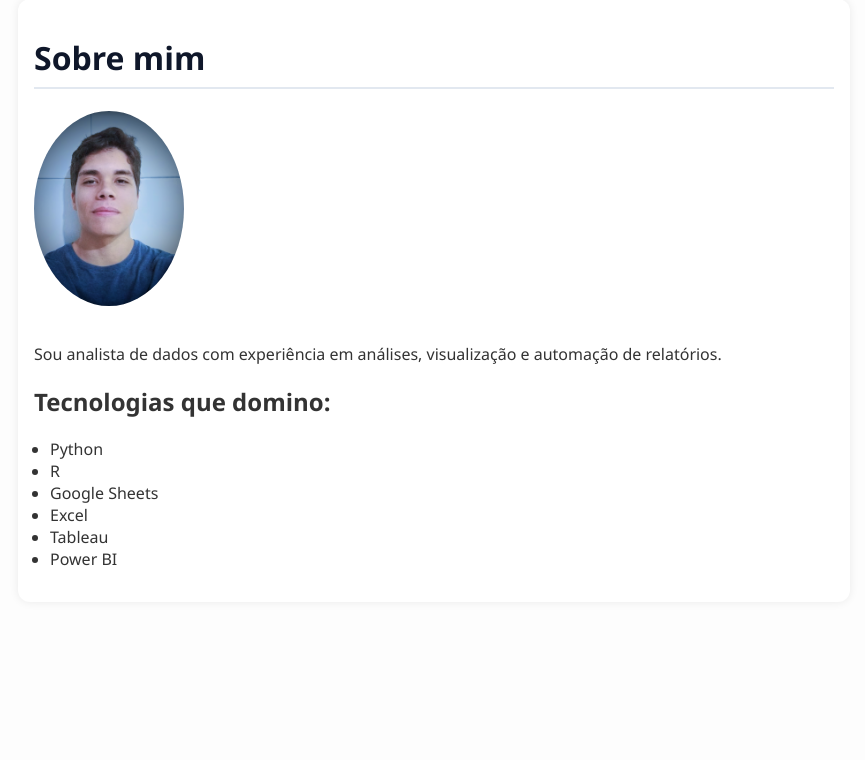
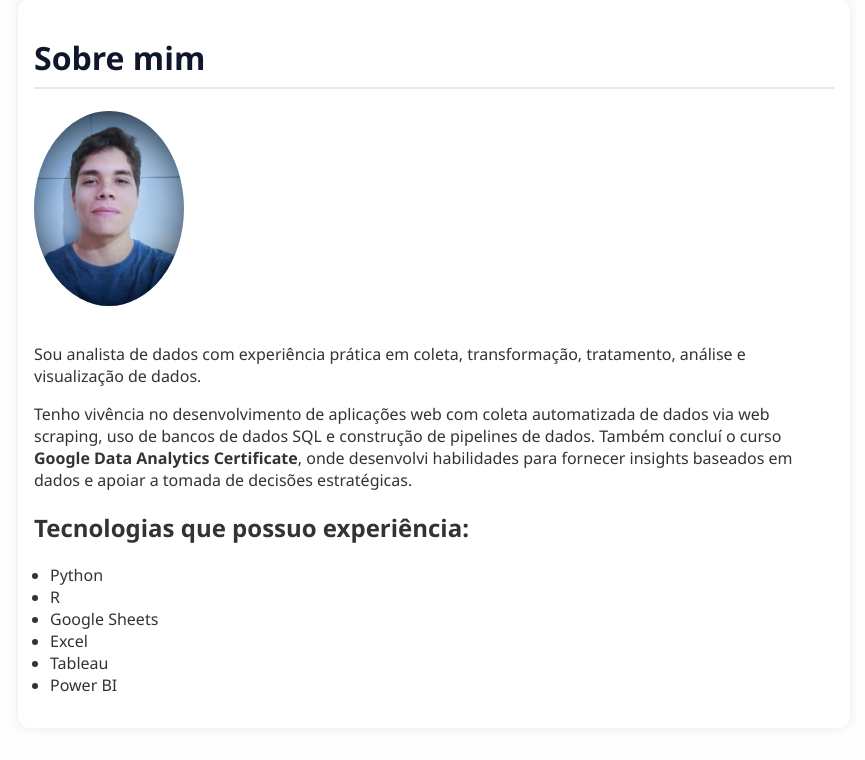
Before and after one commit to alvarojpr/portfolio, a Django app: page / in a window 1280 px wide. Shown: the part 87-847 px from the top of the page, without its empty margins (206-1071 px from the left). Before the commit the page ends 653 px from the top, so only its background shows below. Run offline with Django 5.2, Linux system fonts and the light colour scheme.

Commit message:
Update sobre_mim.html

```diff
--- a/core/templates/core/sobre_mim.html
+++ b/core/templates/core/sobre_mim.html
@@ -6,9 +6,11 @@
 
 <img src="{% static 'core/img/sua_foto.png' %}" alt="Foto de perfil" style="width: 150px; border-radius: 50%; margin-bottom: 1rem;">
 
-<p>Sou analista de dados com experiência em análises, visualização e automação de relatórios.</p>
+<p>Sou analista de dados com experiência prática em coleta, transformação, tratamento, análise e visualização de dados.</p>
 
-<h2>Tecnologias que domino:</h2>
+<p>Tenho vivência no desenvolvimento de aplicações web com coleta automatizada de dados via web scraping, uso de bancos de dados SQL e construção de pipelines de dados. Também concluí o curso <strong>Google Data Analytics Certificate</strong>, onde desenvolvi habilidades para fornecer insights baseados em dados e apoiar a tomada de decisões estratégicas.</p>
+
+<h2>Tecnologias que possuo experiência:</h2>
 <ul>
     {% for tech in tecnologias %}
         <li>{{ tech }}</li>
```
